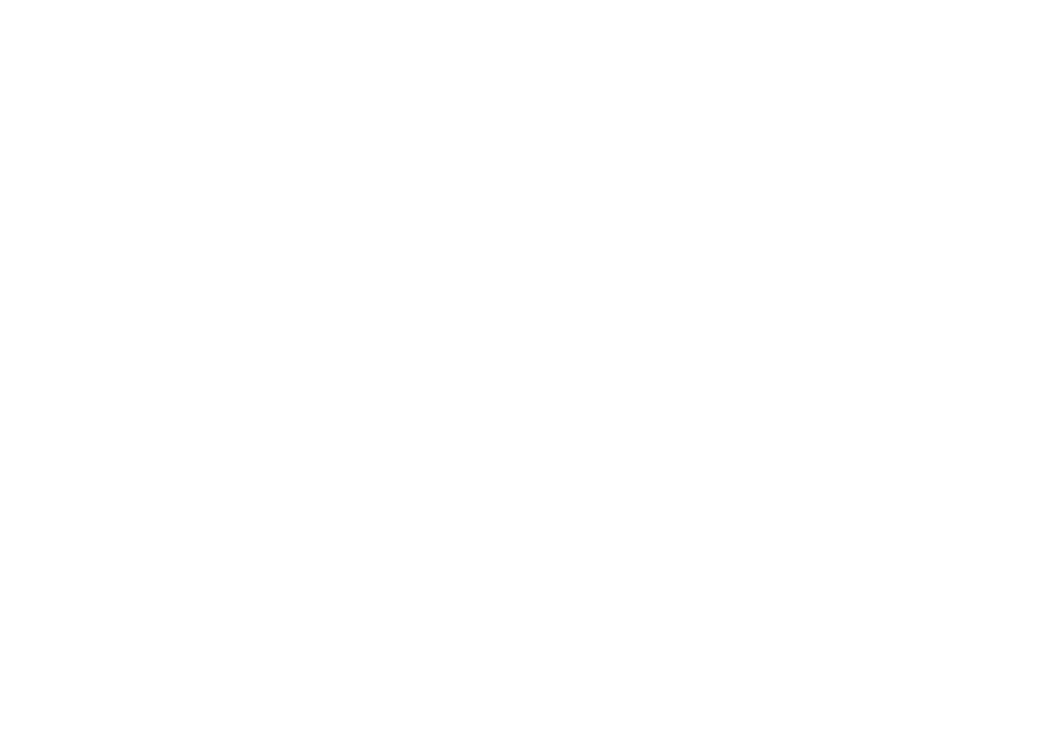
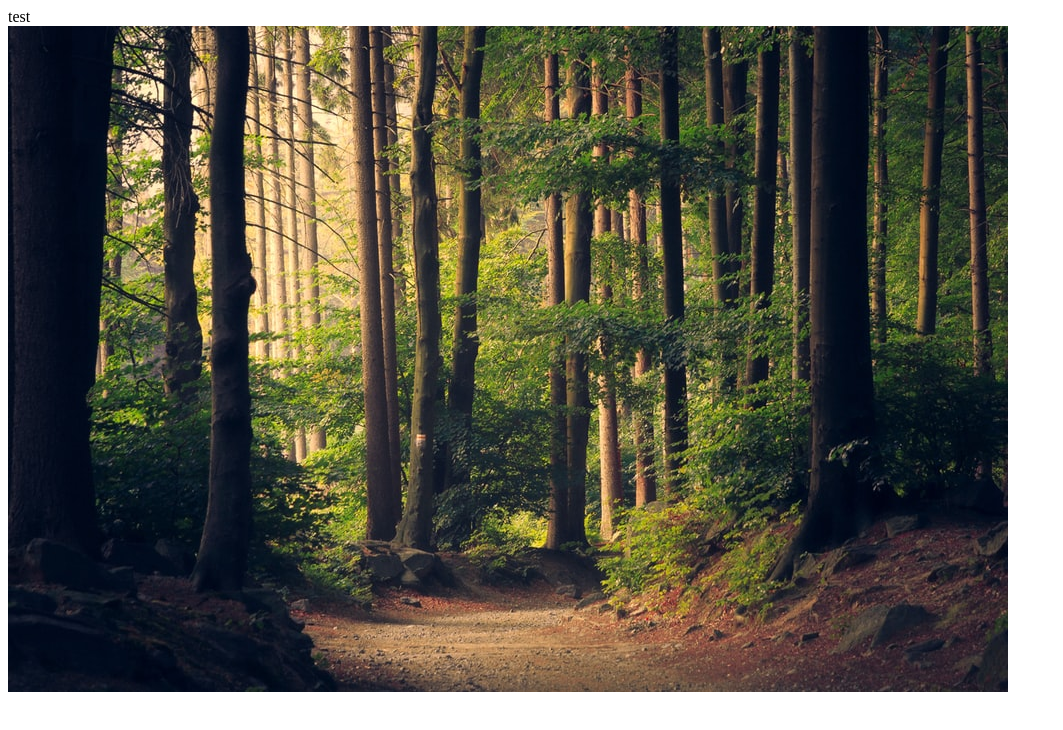
Before and after one commit to pavmick/learn-html, a website: page index.html in a window 1280 px wide. Shown: the whole page, without its empty margins (0-1063 px from the left). Drawn offline with Linux system fonts and the light colour scheme.

Commit message:
2 files modified

```diff
--- a/index.html
+++ b/index.html
@@ -1 +1,4 @@
-<div id="app"></div>
+<div id="app">test</div>
+<img
+  src="https://raw.githubusercontent.com/pavmick/learn-html/master/forest.jpg"
+/>
--- a/index.js
+++ b/index.js
@@ -1,6 +1,2 @@
 // Import stylesheets
 import './style.css';
-
-// Write Javascript code!
-const appDiv = document.getElementById('app');
-appDiv.innerHTML = `<h1>JS Starter</h1>`;
```
